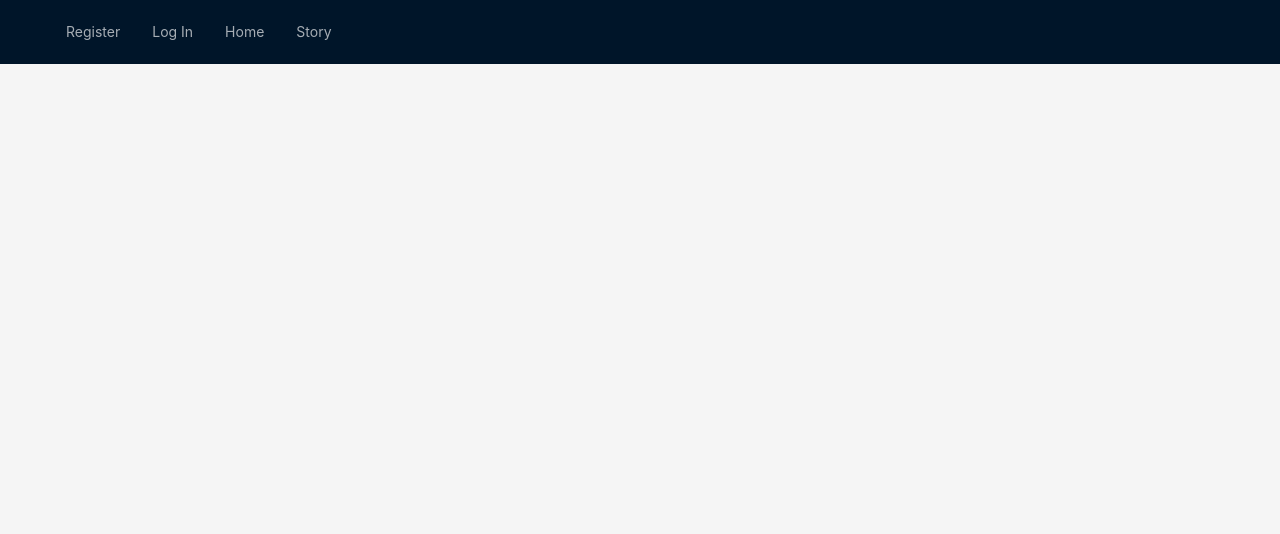
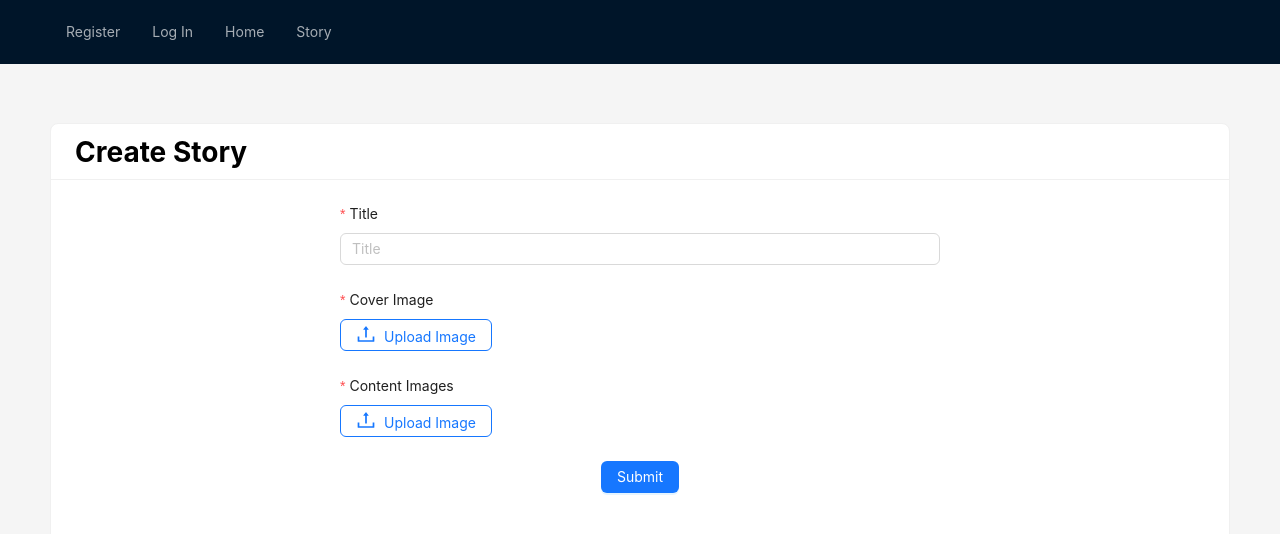
Before and after one commit to KazimAbusnaimeh/admin-panel-stg, a Vue app: page /story-form in a window 1280 px wide. Shown: the top 534 px of the page. Built offline with nearby package versions, Linux system fonts and the light colour scheme.

Commit message:
add update story

```diff
--- a/src/components/common/ImageViewer.vue
+++ b/src/components/common/ImageViewer.vue
@@ -8,9 +8,10 @@
         <img :src="img" style="" />
         <div class="d-flex ai-center jc-space-between" style="padding: 0 10px">
           <p class="image-name">
-            {{ imagesFilesList[index].name }}
+            {{ imagesFilesList[index].name || `image-${index + 1}` }}
           </p>
           <DeleteOutlined
+            v-if="removable"
             type="primary"
             ghost
             @click="handleRemove(index)"
@@ -25,7 +26,14 @@
 <script>
 import { DeleteOutlined } from "@ant-design/icons-vue";
 export default {
-  props: ["previewImagesList", "imagesFilesList"],
+  props: {
+    previewImagesList: Array,
+    imagesFilesList: Array,
+    removable: {
+      type: Boolean,
+      default: true,
+    },
+  },
   components: { DeleteOutlined },
   methods: {
     handleRemove(index) {
--- a/src/components/modals/StoryContentView.vue
+++ b/src/components/modals/StoryContentView.vue
@@ -40,8 +40,17 @@
           display: flex;
           width: 100%;
           justify-content: center;
+          align-items: center;
+        "
+      >
+        <div
+          style="
+            display: flex;
+            width: 100%;
+            justify-content: center;
             gap: 10px;
             margin-top: 1%;
+            margin-left: 50px;
           "
         >
           <span
@@ -54,8 +63,15 @@
                 'unselected-dot': currentImg !== index,
               },
             ]"
-        ></span></div
-    ></template>
+          ></span>
+        </div>
+        <a-button style="margin-left: auto" type="primary">
+          <router-link :to="`/story-form?storyId=${story._id}`"
+            >Edit</router-link
+          ></a-button
+        >
+      </div>
+    </template>
   </a-modal>
 </template>
 
--- a/src/router/index.js
+++ b/src/router/index.js
@@ -26,10 +26,10 @@ export const routes = [
     component: () => import("../views/story/StoryTable.vue"),
   },
   {
-    path: "/story-create",
+    path: "/story-form",
     name: "story Create",
     showInHeader: false,
-    component: () => import("../views/story/StoryCreate.vue"),
+    component: () => import("../views/story/StoryForm.vue"),
   },
 ];
 
--- a/src/store/modules/Story.js
+++ b/src/store/modules/Story.js
@@ -2,15 +2,22 @@ import ApiService from "@/core/service/ApiService";
 export default {
   state: {
     stories: {},
+    story: {},
   },
   getters: {
     getStories(state) {
       return state.stories;
     },
+    getStory(state) {
+      return state.story;
+    },
   },
   mutations: {
     setStories(state, payload) {
       state.stories = payload;
+    },
+    setStory(state, payload) {
+      state.story = payload;
     },
   },
   actions: {
@@ -26,10 +33,34 @@ export default {
         });
       }
     },
+    async getStoryById({ commit }, id) {
+      try {
+        commit("setError", { error: null });
+        let res = await ApiService.get(`/api/v1/story/get/${id}`);
+        commit("setStory", res.data.data);
+      } catch (err) {
+        commit("setError", {
+          error: err.response,
+          status: err.response.status,
+        });
+      }
+    },
     async createStory({ commit }, payload) {
       try {
         commit("setError", { error: null });
         await ApiService.post("/api/v1/story/create", payload);
+      } catch (err) {
+        commit("setError", {
+          error: err.response,
+          status: err.response.status,
+        });
+      }
+    },
+    async updateStory({ commit }, payload) {
+      try {
+        commit("setError", { error: null });
+        const id = payload.get("id");
+        await ApiService.put(`/api/v1/story/update/${id}`, payload);
       } catch (err) {
         commit("setError", {
           error: err.response,
--- a/src/views/Register.vue
+++ b/src/views/Register.vue
@@ -73,20 +73,12 @@
             :show-upload-list="false"
           >
             <a-button type="default">
-              <UploadOutlined style="font-size: 20px" />Upload file
+              <UploadOutlined style="font-size: 20px" />{{
+                userImage.length ? "Change" : "Upload"
+              }}
+              Image
             </a-button>
           </a-upload>
-          <!-- <div v-if="isImageCroped" class="image-preview-container">
-            <img :src="imagePreview" alt="img" class="preview-image" />
-            <div class="d-flex ai-center jc-space-between">
-              <p>{{ userImage[0].name }}</p>
-              <a-button
-                @click="handleRemove(userImage[0])"
-                style="margin-top: 10px"
-                >Remove Image</a-button
-              >
-            </div>
-          </div> -->
           <ImageViewer
             @image-remove="handleRemove"
             :previewImagesList="[imagePreview]"
--- a/src/views/story/StoryCreate.vue
+++ b/src/views/story/StoryForm.vue
@@ -1,6 +1,15 @@
 <template>
-  <a-card>
-    <template #title> <h1>Create Story</h1> </template>
+  <div v-if="loading">
+    <a-skeleton active></a-skeleton>
+    <a-skeleton active></a-skeleton>
+    <a-skeleton active></a-skeleton>
+    <a-skeleton active></a-skeleton>
+    <a-skeleton active></a-skeleton>
+  </div>
+  <a-card v-else>
+    <template #title>
+      <h1>{{ storyId ? "Edit" : "Create" }} Story</h1>
+    </template>
     <a-form
       ref="form"
       layout="vertical"
@@ -40,13 +49,17 @@
           :show-upload-list="false"
         >
           <a-button type="primary" ghost @click="imageType = 'cover'">
-            <UploadOutlined style="font-size: 20px" />Upload Image
+            <UploadOutlined style="font-size: 20px" />{{
+              form.coverImage.length ? "Change" : "Upload"
+            }}
+            Image
           </a-button>
         </a-upload>
         <ImageViewer
           @image-remove="handleRemoveCoverImage"
           :previewImagesList="previewCoverImage"
           :imagesFilesList="form.coverImage"
+          :removable="false"
         />
       </a-form-item>
       <a-form-item
@@ -69,13 +82,18 @@
           :show-upload-list="false"
         >
           <a-button type="primary" ghost @click="imageType = 'content'">
-            <UploadOutlined style="font-size: 20px" />Upload Image
+            <UploadOutlined style="font-size: 20px" />{{
+              !isContentImageUpdated && storyId
+                ? "Replace Images"
+                : "Upload Image"
+            }}
           </a-button>
         </a-upload>
         <ImageViewer
           @image-remove="handleRemoveContentImage"
           :previewImagesList="previewContentImages"
           :imagesFilesList="form.contentImages"
+          :removable="!isContentImageUpdated && !storyId"
         />
       </a-form-item>
       <a-modal
@@ -101,10 +119,12 @@ import ImageViewer from "../../components/common/ImageViewer.vue";
 import { UploadOutlined } from "@ant-design/icons-vue";
 import { Cropper } from "vue-advanced-cropper";
 import "vue-advanced-cropper/dist/style.css";
+import Swal from "sweetalert2";
 export default {
   components: { UploadOutlined, Cropper, ImageViewer },
   data() {
     return {
+      storyId: this.$route.query?.storyId,
       form: {
         title: "",
         coverImage: [],
@@ -112,12 +132,14 @@ export default {
       },
       submitLoading: false,
       isImageCroped: false,
+      isContentImageUpdated: false,
       showCropModal: false,
       cropImage: "",
       previewCoverImage: [],
       previewContentImages: [],
       currentContentimageIndex: 0,
       imageType: "",
+      loading: false,
     };
   },
   methods: {
@@ -137,6 +159,12 @@ export default {
           if (this.imageType == "content") {
             this.previewContentImages.push(e.target.result);
             this.currentContentimageIndex++;
+            if (!this.isContentImageUpdated && this.storyId) {
+              this.form.contentImages = this.form.contentImages.slice(-1);
+              this.previewContentImages = this.previewContentImages.slice(-1);
+              this.currentContentimageIndex = 1;
+              this.isContentImageUpdated = true;
+            }
           }
         }
       };
@@ -199,24 +227,47 @@ export default {
       formData.append("title", this.form.title);
       formData.append("coverImage", this.form.coverImage[0]);
 
-      this.form.contentImages.forEach((image, index) => {
-        formData.append("contentImages", image);
-      });
+      if (!this.storyId || this.isContentImageUpdated)
+        this.form.contentImages.forEach((image, index) => {
+          formData.append("contentImages", image);
+        });
+      else formData.append("contentImages", null);
 
-      formData.forEach((value, key) => {
-        console.log(`${key}:`, value);
-      });
+      formData.append("id", this.storyId);
 
-      await this.$store.dispatch("createStory", formData);
+      if (this.storyId) await this.$store.dispatch("updateStory", formData);
+      else await this.$store.dispatch("createStory", formData);
       let error = this.$store.getters.getError;
       if (error) {
         this.submitLoading = false;
       } else {
-        this.$router.go(-1);
-        this.submitLoading = false;
+        Swal.fire({
+          title: `Successfully ${this.storyId ? "Updated" : "Created"}!`,
+          text: `Story has been ${this.storyId ? "updated" : "created"}.`,
+          icon: "success",
+          showConfirmButton: false,
+          timer: 2000,
+        }).then(() => {
+          this.$router.go(-1);
+          this.submitLoading = false;
+        });
       }
     },
     FormError() {},
+  },
+  async created() {
+    if (this.storyId) {
+      this.loading = true;
+      await this.$store.dispatch("getStoryById", this.storyId);
+      let story = this.$store.getters.getStory;
+      this.form.title = story.title;
+      this.form.coverImage = [story.coverImage];
+      this.form.contentImages = [...story.storyContent];
+      this.previewCoverImage = [story.coverImage];
+      this.previewContentImages = [...story.storyContent];
+      this.currentContentimageIndex = story.storyContent.length;
+      this.loading = false;
+    }
   },
 };
 </script>
--- a/src/views/story/StoryTable.vue
+++ b/src/views/story/StoryTable.vue
@@ -11,7 +11,7 @@
       <div class="d-flex ai-center jc-space-between">
         <h1>Stories Table</h1>
         <a-button type="link">
-          <router-link to="/story-create">Create Story</router-link></a-button
+          <router-link to="/story-form">Create Story</router-link></a-button
         >
       </div></template
     >
```
Lines whose indentation alone changed are shown as unchanged.
